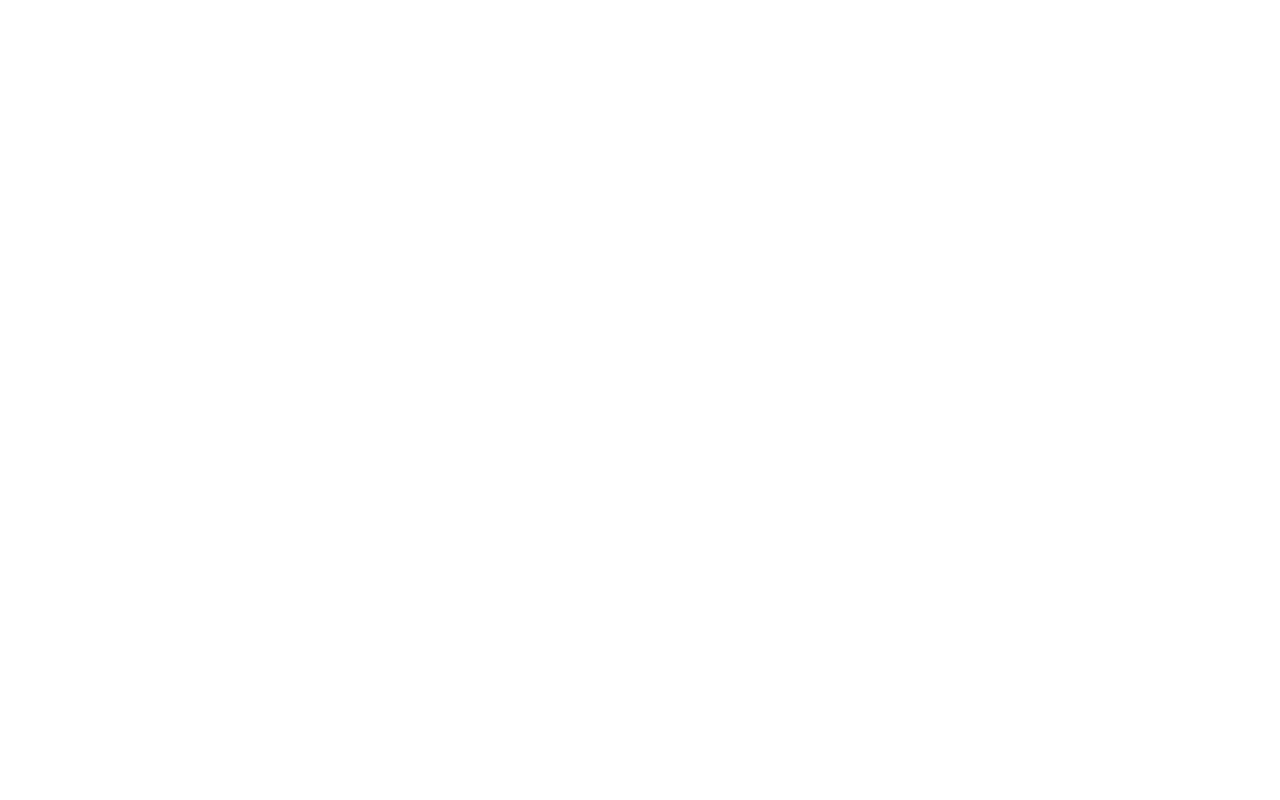
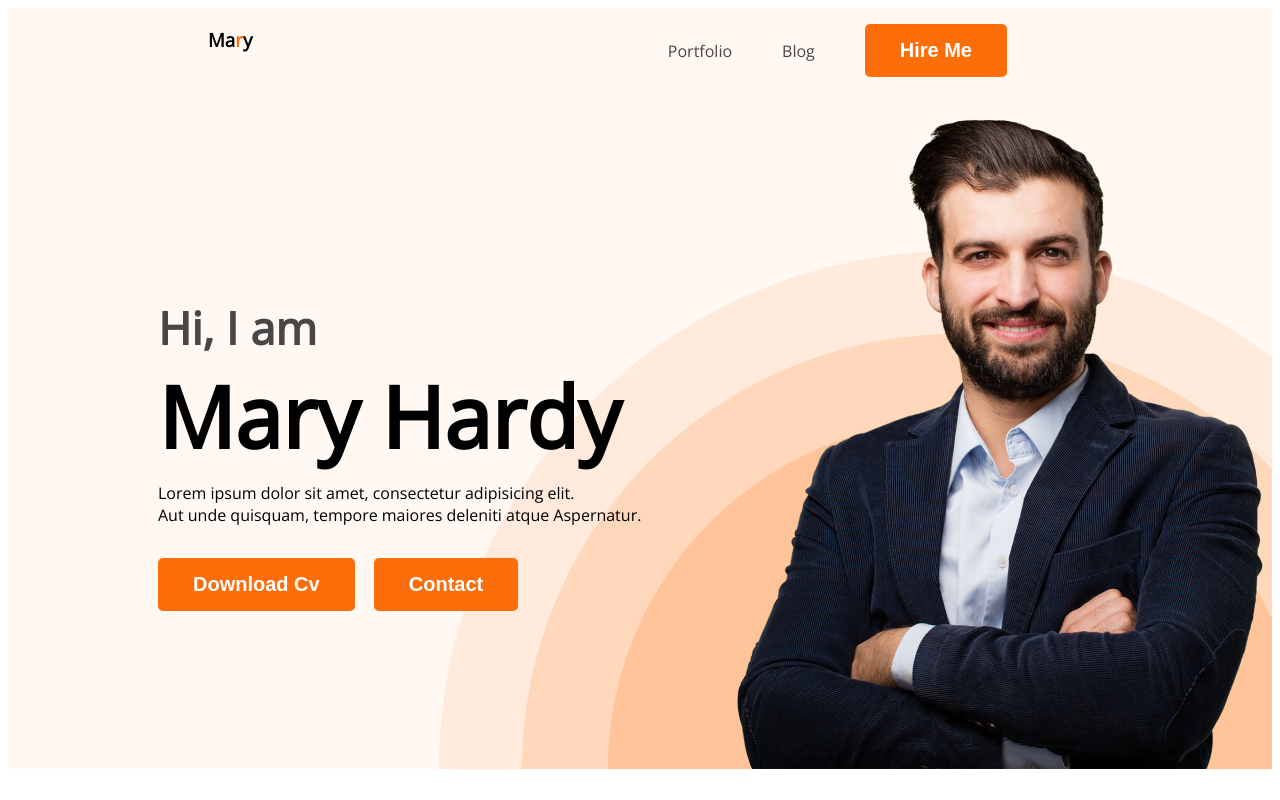
Before and after one commit to Surjo-cse/demo-portfolio, a plain HTML site: page index.html in a window 1280 px wide. Drawn offline with nearby package versions, Linux system fonts and the light colour scheme.

Commit message:
banner part done

```diff
--- a/index.html
+++ b/index.html
@@ -4,10 +4,34 @@
     <meta charset="UTF-8">
     <meta name="viewport" content="width=device-width, initial-scale=1.0">
     <title>Demo Portfolio</title>
+    <link rel="preconnect" href="https://fonts.googleapis.com">
+<link rel="preconnect" href="https://fonts.gstatic.com" crossorigin>
+<link href="https://fonts.googleapis.com/css2?family=Open+Sans:wght@400&display=swap" rel="stylesheet">
+    <link rel="stylesheet" href="./styles/portfolio.css">
 </head>
 <body>
+<main>
     <header>
-
+        <nav>
+            <h3 class="nav-titel">Ma<span class="text-primary">r</span>y</h3>
+            <ul>
+                <li><a href="">Portfolio</a></li>
+                <li><a href="">Blog</a></li>
+                <li><button class="primary-btn btn">Hire Me</button></li>
+            </ul>
+        </nav>
+        <div class="banner ">
+            <div >
+                <h3 class="banner-greeting" >Hi, I am</h3>
+                <h1 class="banner-title">Mary Hardy</h1>
+                <p class="banner-description">Lorem ipsum dolor sit amet, consectetur adipisicing elit. <br>Aut unde quisquam, tempore maiores deleniti atque  Aspernatur.</p>
+                <button class="primary-btn btn">Download Cv</button>
+                <button class="primary-btn">Contact</button>
+            </div>
+            <div>
+                <img class="profile-pic" src="./images/hardy.png" alt="">
+            </div>
+        </div>
     </header>
     <main>
 
@@ -15,5 +39,6 @@
     <footer>
 
     </footer>
+</main>
 </body>
 </html>
--- /dev/null
+++ b/styles/portfolio.css
@@ -0,0 +1,90 @@
+/* common shared style */
+*{
+    /* margin: 0px; */
+}
+body{
+    font-family: 'Open Sans', sans-serif;
+}
+
+/* nav styles are here  */
+nav{
+    display: flex;
+    justify-content: space-between;
+    margin: 0 200px;
+}
+.nav-title{
+    /* color: #181818;
+    font-size: 60px;
+    font-weight: 800; */
+}
+.text-primary{
+    color: #FD6E0A;
+}
+nav>ul{
+    display: flex;
+    align-items: center;
+}
+nav li{
+    list-style: none;
+    margin-right: 50px;
+}
+nav a{
+    text-decoration: none;
+    color: #474747;
+    /* align-items: center; */
+}
+.primary-btn{
+    background-color: #FD6E0A;
+    color: white;
+     font-size: 20px;
+    border-radius: 5px;
+    border: 0;
+    font-weight: 700;
+    padding: 15px 35px;
+
+}
+/* header body style */
+header{
+    background-color: #FFF8F3;
+    background-image: url("../images/header_bg.png");
+    background-repeat: no-repeat;
+    background-position: bottom right;
+
+}
+.banner{
+    display: flex;
+    padding-left: 150px;
+    align-items: center;
+    justify-content: space-between;
+
+
+}
+.banner-greeting{
+    color: #474747;
+    font-size: 45px;
+    font-weight: 680;
+    margin-bottom: 0px;
+
+}
+.banner-title{
+    font-size: 85px;
+    margin-top: 0px;
+    margin-bottom: 8px;
+
+}
+.banner .profile-pic{
+    width: 584px;
+    height: 674;
+    margin-bottom: -5px;
+
+
+}
+.banner-description{
+    margin-top: 5px;
+    max-width: 500px;
+    max-height: 60px;
+    height: 100vh;
+}
+.btn{
+    margin-right: 15px;
+}
```
